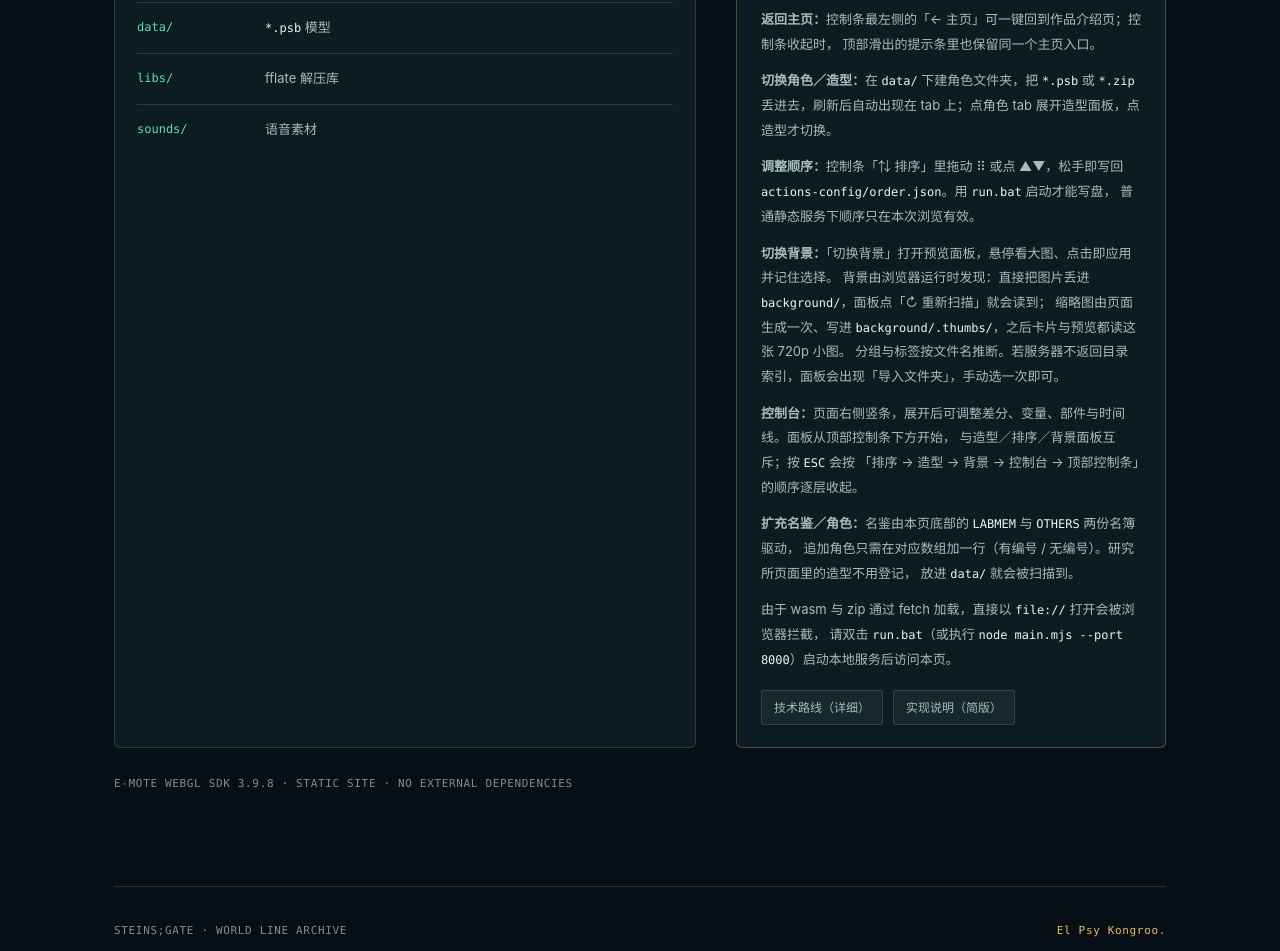
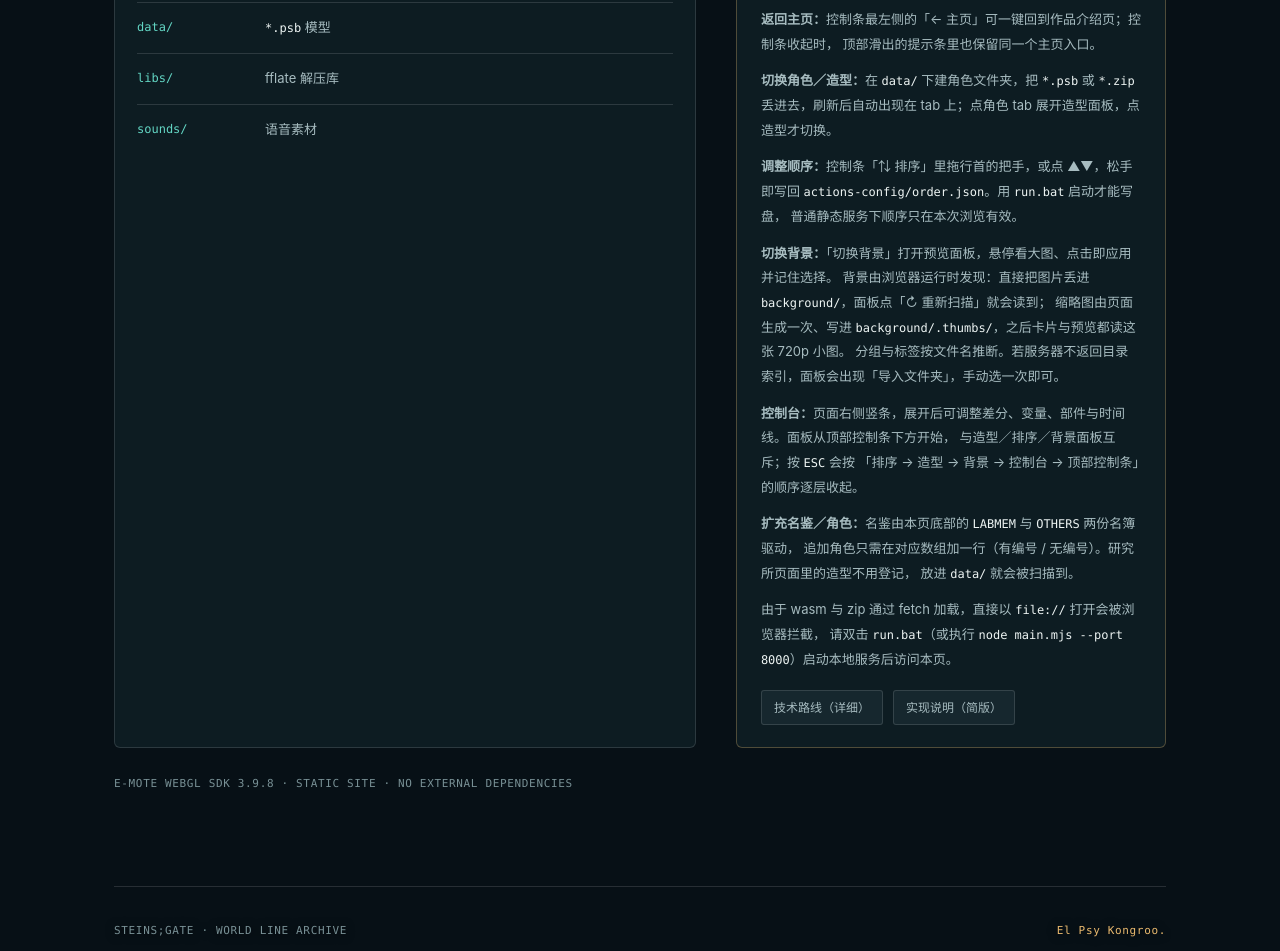
Before and after one commit to Salieri4869/SteinsGateLabStage, a plain HTML site: page index.html in a window 1280 px wide. Shown: the part 3641-4592 px from the top of the page. Drawn offline with Linux system fonts and the light colour scheme.

Commit message:
docs: 首页排序说明改为「拖行首的把手」，避开 ⠿ 字形缺失

```diff
--- a/index.html
+++ b/index.html
@@ -153,7 +153,7 @@
              顶部滑出的提示条里也保留同一个主页入口。</p>
           <p><b>切换角色／造型：</b>在 <code>data/</code> 下建角色文件夹，把 <code>*.psb</code> 或 <code>*.zip</code>
              丢进去，刷新后自动出现在 tab 上；点角色 tab 展开造型面板，点造型才切换。</p>
-          <p><b>调整顺序：</b>控制条「⇅ 排序」里拖动 ⠿ 或点 ▲▼，松手即写回
+          <p><b>调整顺序：</b>控制条「⇅ 排序」里拖行首的把手，或点 ▲▼，松手即写回
              <code>actions-config/order.json</code>。用 <code>run.bat</code> 启动才能写盘，
              普通静态服务下顺序只在本次浏览有效。</p>
           <p><b>切换背景：</b>「切换背景」打开预览面板，悬停看大图、点击即应用并记住选择。
```
